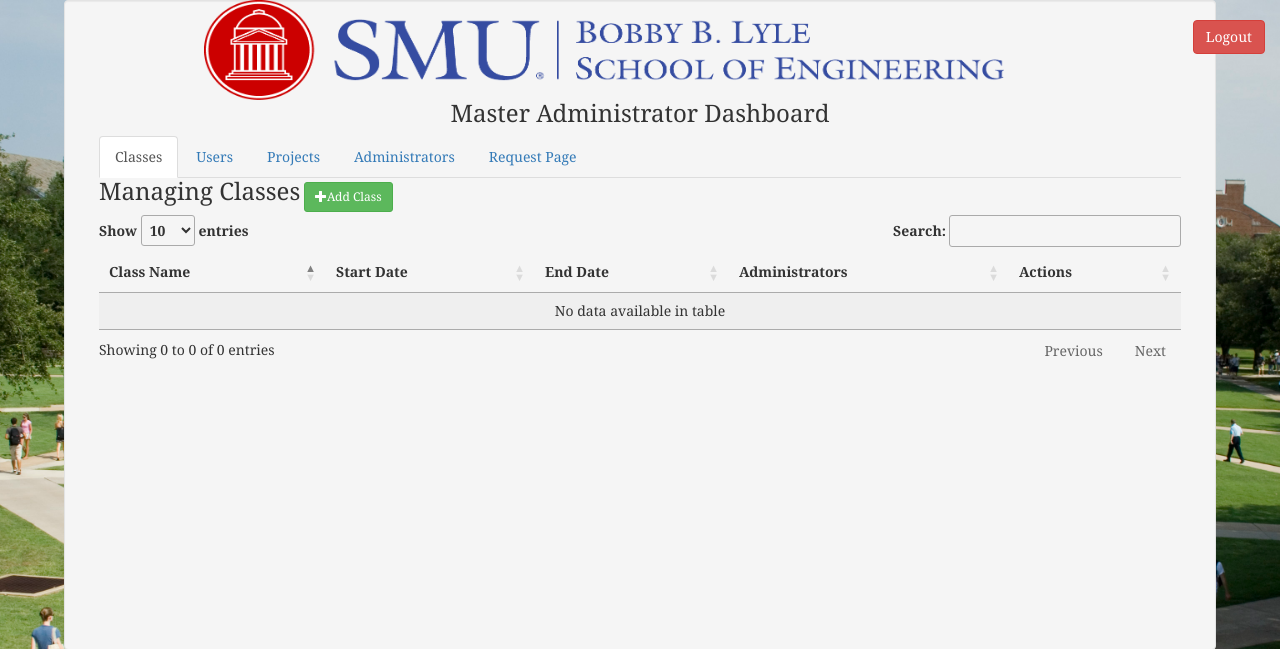
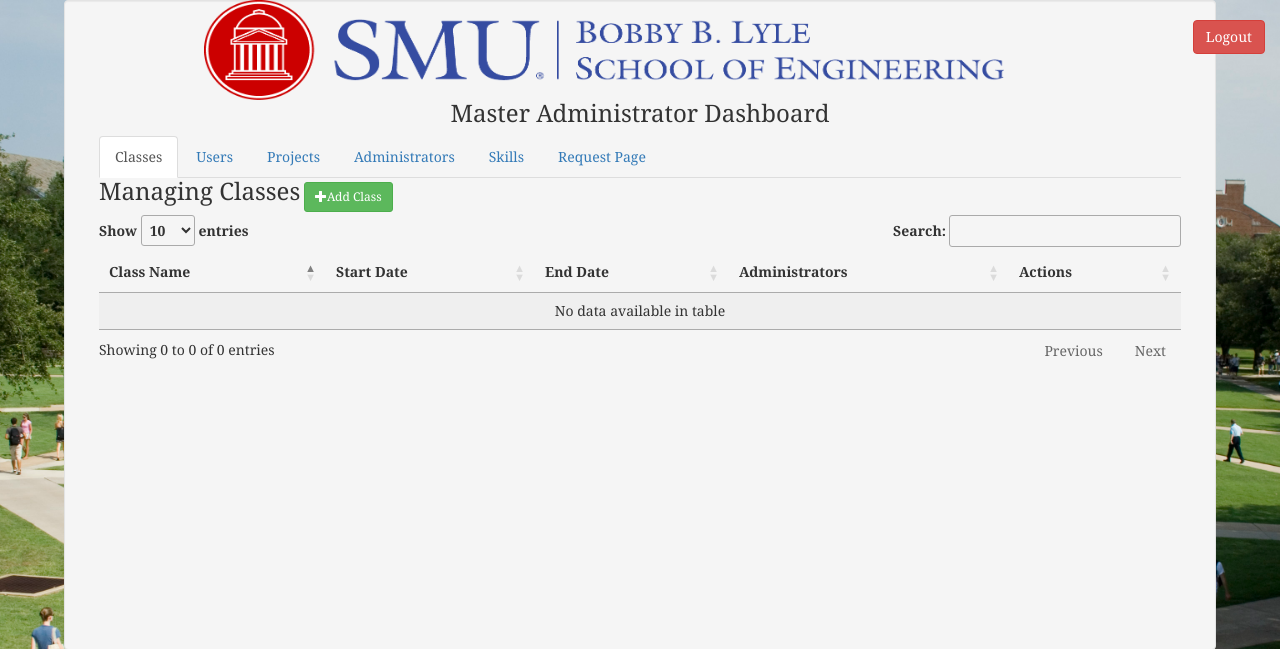
Before and after one commit to TeamAssignmentApp/Team-Assignment-Application, a PHP site: page /masterAdminDash.php in a window 1280 px wide. Shown: the top 649 px of the page. Run offline with PHP 8.4, Linux system fonts and the light colour scheme; the visitor is signed in with stand-in values (Sample User, id 1); some libraries are stand-ins or nearby versions.

Commit message:
messing with admindashes

```diff
--- a/UI Mockups/masterAdminDash.php
+++ b/UI Mockups/masterAdminDash.php
@@ -50,6 +50,9 @@
 					</li>
 					<li role="presentation">
 						<a href="#administrators" aria-controls="administrators" role="tab" data-toggle="tab">Administrators</a>
+					</li>
+					<li role="presentation">
+						<a href="#skills" aria-controls="skills" role="tab" data-toggle="tab">Skills</a>
 					</li>
 					<li role="presentation">
 						<a href="#requestpage" aria-controls="requestpage" role="tab" data-toggle="tab">Request Page</a>
```
